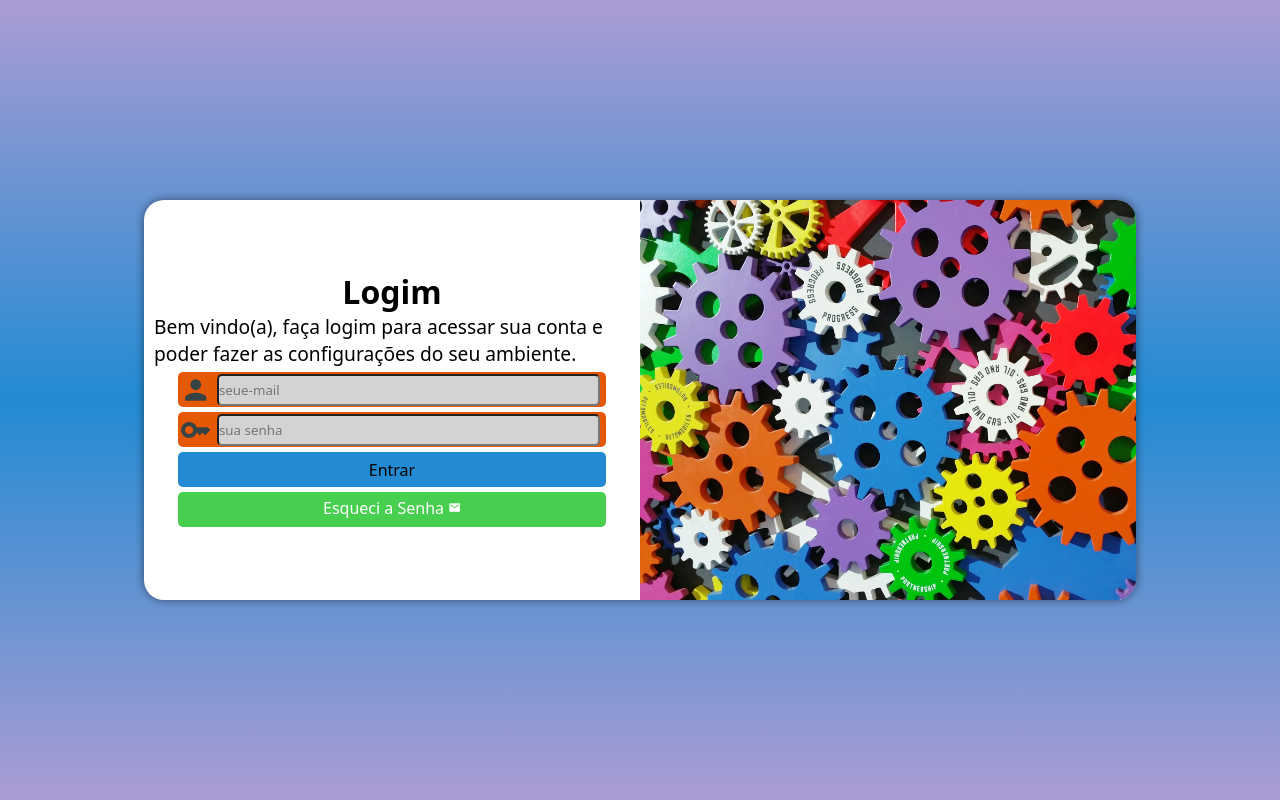
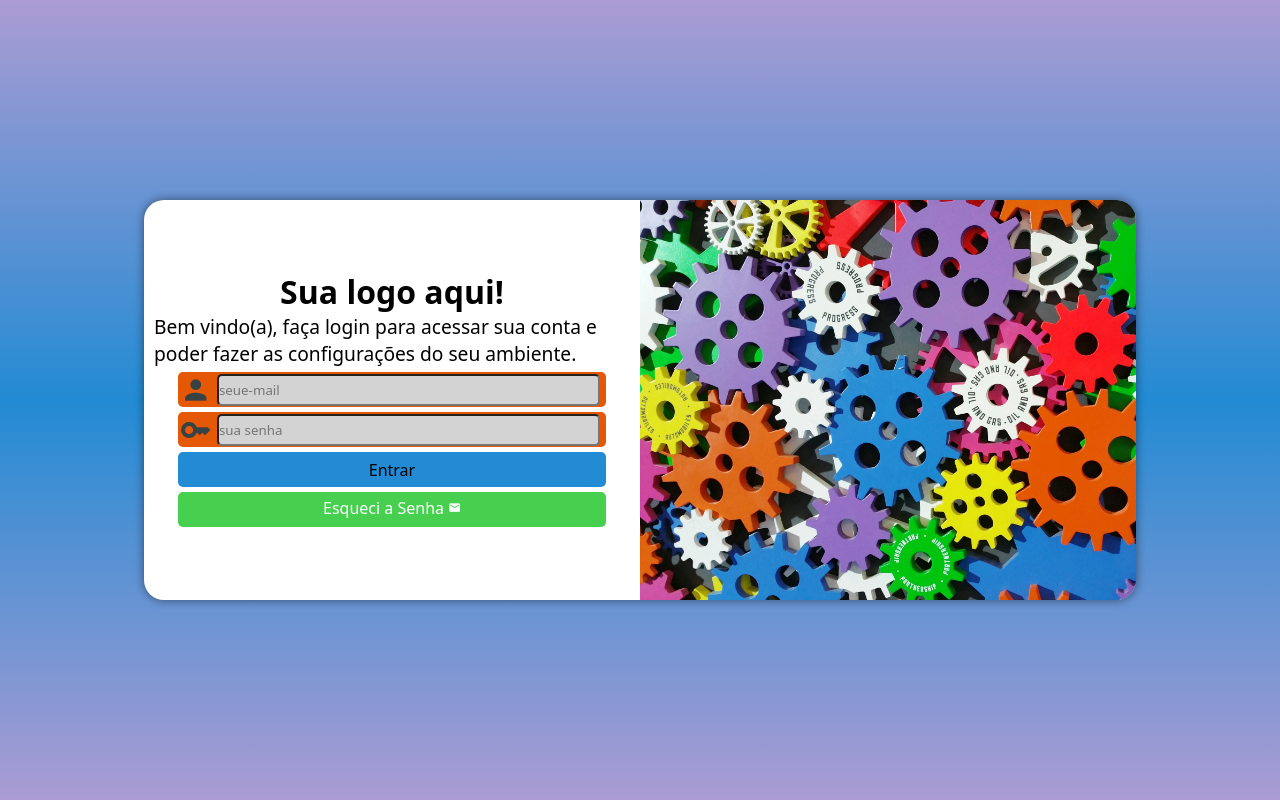
Before and after one commit to BrunoDurao88/html5-css3, a plain HTML site: page Login/index.html in a window 1280 px wide. Drawn offline with Linux system fonts and the light colour scheme.

Commit message:
Finalização da tela Login

```diff
--- a/Login/index.html
+++ b/Login/index.html
@@ -18,8 +18,8 @@
 
             </div>
             <div id="form">
-                <h1>Logim</h1>
-                <p> Bem vindo(a), faça logim para acessar sua conta e poder fazer as configurações do seu ambiente. </p>
+                <h1>Sua logo aqui!</h1>
+                <p> Bem vindo(a), faça login para acessar sua conta e poder fazer as configurações do seu ambiente. </p>
                 <form action="login.php" method="post" autocomplite="on">
                     <div class="campo">
                         <span class="material-icons">person</span>
```
